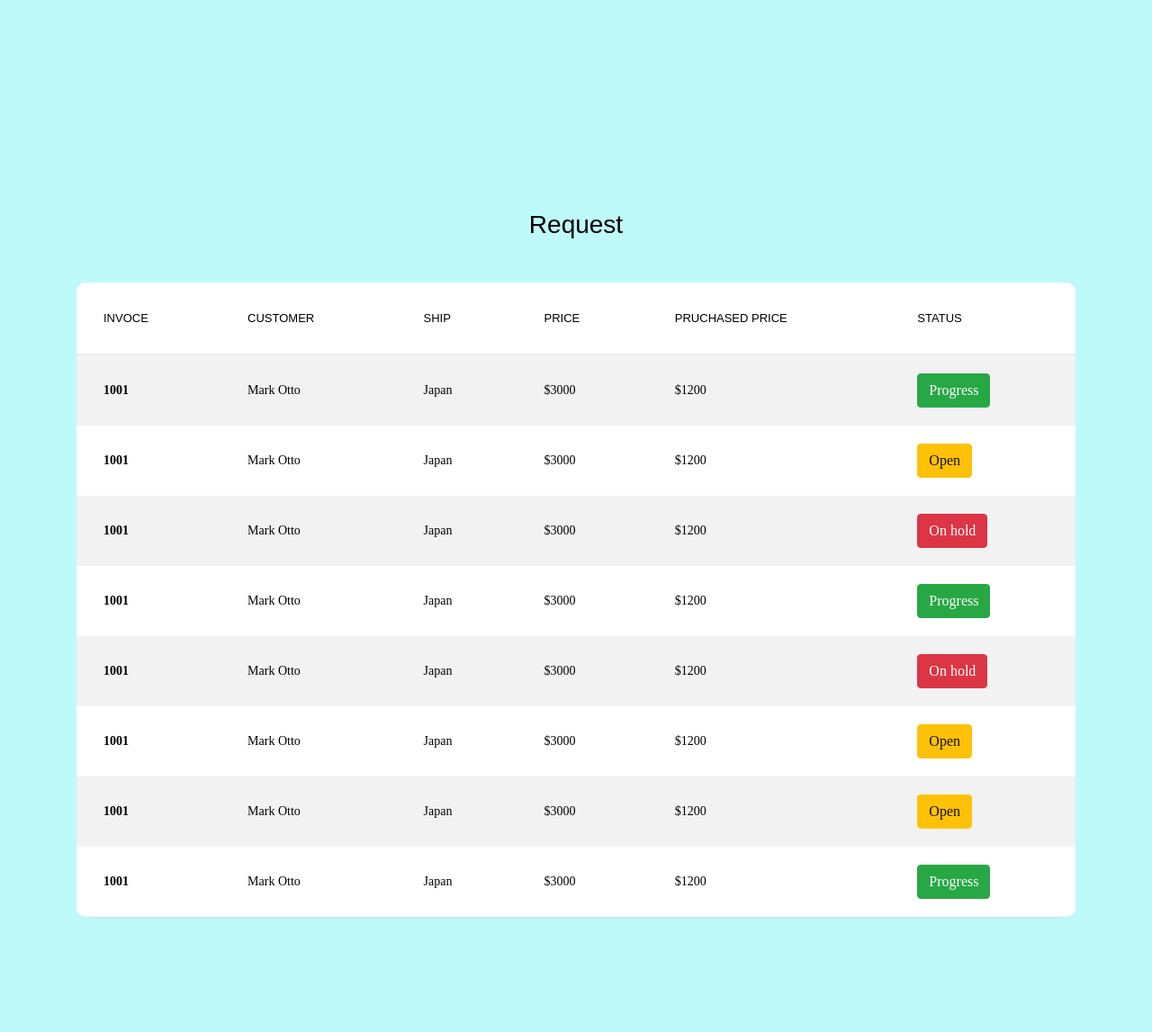
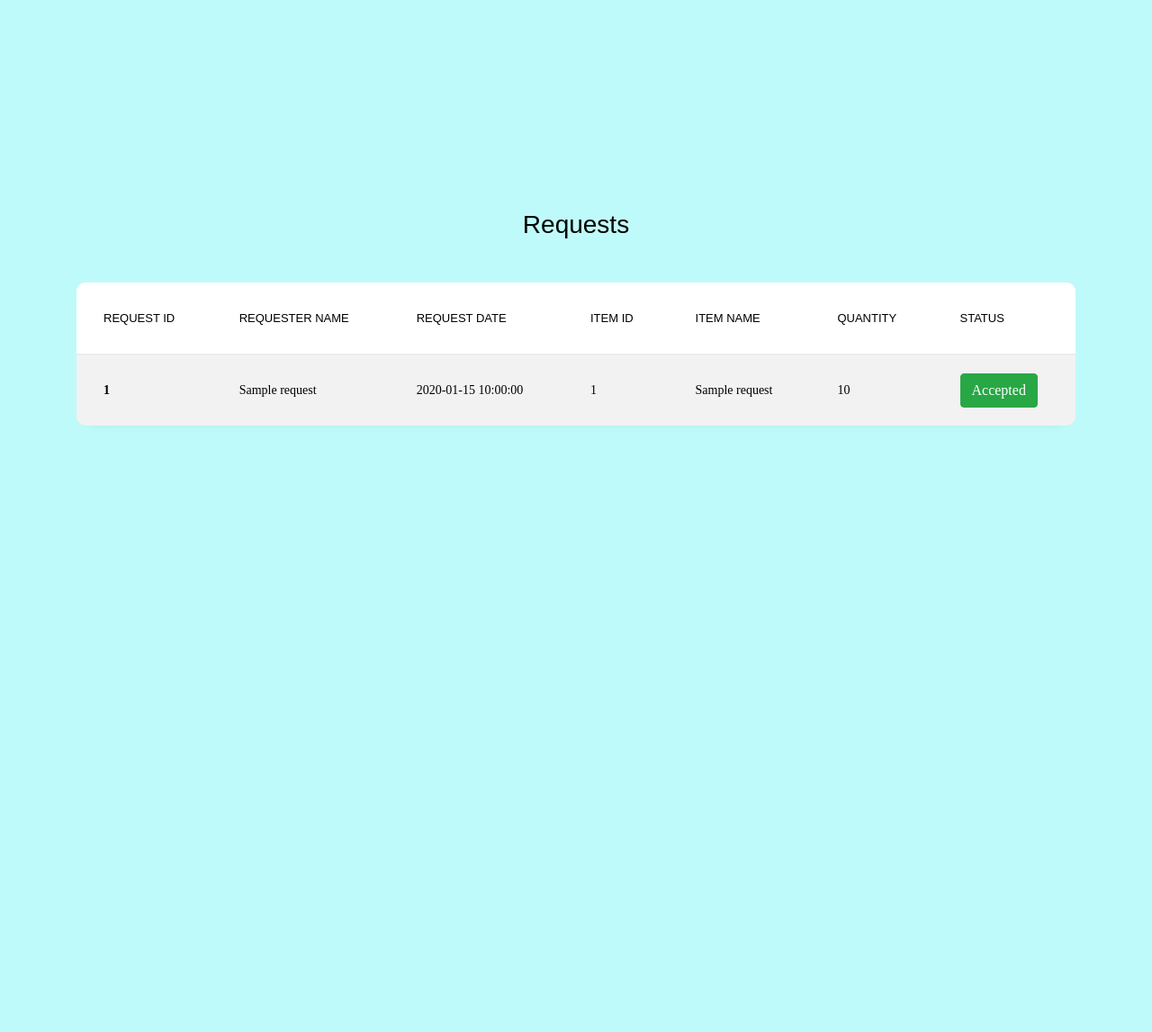
Before and after one commit to Monish-KS/foodinventory-management-system, a Flask app: template templates/home.html in a window 1280 px wide. Shown: the part 1077-2224 px from the top of the page at 90% size. After the commit the page ends 1550 px from the top, so only its background shows below. Run offline with Flask 3, Linux system fonts and the light colour scheme; the template is opened without the code that fills it: most values are stand-ins (such as "Sample title", 1, 10 or a date in 2020); some libraries are stand-ins or nearby versions; some web fonts are replaced.

Commit message:
added reciever and requests form

```diff
--- a/app.py
+++ b/app.py
@@ -1,36 +1,50 @@
 from flask import Flask, render_template,jsonify,request
-from database import load_from_db, load_fruit_from_db,insert_into_database
+from database import load_from_db, load_fruit_from_db,insert_into_database,insert_request_into_database,load_requests_from_db
 
 app = Flask(__name__)
 
 @app.route("/")
 def hello_world():
     food_items = load_from_db()
-    return render_template("home.html",food_items=food_items)
+    requests = load_requests_from_db()
+    return render_template("home.html",food_items=food_items,requests = requests)
 
 @app.route('/inventory')
 def list_items():
     food_items = load_from_db()
     return jsonify(food_items)
 
-@app.route('/submit_form', methods=['GET', 'POST'])
+
+@app.route("/submit_form", methods=["GET", "POST"])
 def submit_form():
-    if request.method == 'GET':
-        return render_template('add-inventory.html')
-    elif request.method == 'POST':
+    if request.method == "GET":
+        return render_template("add-inventory.html")
+    elif request.method == "POST":
         form_data = request.json
         name = form_data.get("inputName")
         category = form_data.get("inputCategory")
-        quantity = int(form_data.get("inputQuantity"))
+        quantity_str = form_data.get("inputQuantity")  # Get quantity as string
         exp_date = form_data.get("inputExpDate")
         supplier_id = form_data.get("inputSupplierID")
 
+        # Check if quantity is provided
+        if quantity_str is None or not quantity_str.strip():
+            print("Quantity is required")
+            return "Error: Quantity is required"
+
+        # Convert quantity to integer
+        try:
+            quantity = int(quantity_str)
+        except ValueError:
+            print("Invalid quantity")
+            return "Error: Invalid quantity"
+
         form_data_send = {
-            "name" : name,
-            "category" : category,
-            "quantity" : quantity,
-            "exp_date" : exp_date,
-            "supplier_id" : supplier_id
+            "name": name,
+            "category": category,
+            "quantity": quantity,
+            "exp_date": exp_date,
+            "supplier_id": supplier_id,
         }
 
         value = insert_into_database(form_data_send)
@@ -38,7 +52,7 @@ def submit_form():
             print("successful")
         else:
             print("error")
-        return 'Form Submitted successfully'
+        return "Form Submitted successfully"
 
 
 @app.route("/<id>")
@@ -49,14 +63,57 @@ def show_fruit(id):
     else:
         return jsonify(fruit)
 
+@app.route('/request_page')
+def show_request():
+    requests = load_requests_from_db()
+    return render_template("Reciever.html", requests=requests)
 
-@app.route("/request", methods=["GET", "POST"])
+
+@app.route("/request_form", methods=["GET", "POST"])
 def request_form():
     if request.method == "GET":
-        return render_template("request.html")
+        # Load data needed for the form, such as inventory items
+        food_items = load_from_db()
+        return render_template("request.html", food_items=food_items)
     elif request.method == "POST":
-        # Process the form submission here
-        pass
+        # Get form data
+        form_data = request.json
+        print(form_data)
+        requester_name = form_data.get("requesterName")
+        request_date = form_data.get("requestDate")
+        item_id = form_data.get("itemID")
+        item_name = form_data.get("itemName")
+        quantity_str = form_data.get("quantity")
+        print(requester_name)
+        if quantity_str is None or not quantity_str.strip():
+            print("Quantity is required")
+            return "Error: Quantity is required"
+
+        # Convert quantity to integer
+        try:
+            quantity = int(quantity_str)
+        except ValueError:
+            print("Invalid quantity")
+            return "Error: Invalid quantity"
+
+
+        # Prepare data to insert into the request database
+        request_data = {
+            "requester_name": requester_name,
+            "request_date": request_date,
+            "item_id": item_id,
+            "item_name": item_name,
+            "quantity": quantity,
+            "status": "pending",  # Set status to "pending"
+        }
+
+        # Insert data into the request database
+        success = insert_request_into_database(request_data)
+
+        if success:
+            return "Request submitted successfully"
+        else:
+            return "Error submitting request"
 
 
 if __name__ == "__main__":
--- a/templates/home.html
+++ b/templates/home.html
@@ -55,11 +55,12 @@
 </div>
 </div>
 </div>
+
     <section class="ftco-section">
         <div class="container">
             <div class="row justify-content-center">
                 <div class="col-md-6 text-center mb-5">
-					<h2 class="heading-section">Request</h2>
+                    <h2 class="heading-section">Requests</h2>
                 </div>
             </div>
             <div class="row">
@@ -68,92 +69,25 @@
                         <table class="table table-striped">
                             <thead>
                                 <tr>
-						      <th>Invoce</th>
-						      <th>Customer</th>
-						      <th>Ship</th>
-						      <th>Price</th>
-						      <th>Pruchased Price</th>
+                                    <th>Request ID</th>
+                                    <th>Requester Name</th>
+                                    <th>Request Date</th>
+                                    <th>Item ID</th>
+                                    <th>Item Name</th>
+                                    <th>Quantity</th>
                                     <th>Status</th>
                                 </tr>
                             </thead>
                             <tbody>
-						    <tr>
-						      <th scope="row">1001</th>
-						      <td>Mark Otto</td>
-						      <td>Japan</td>
-						      <td>$3000</td>
-						      <td>$1200</td>
-						      <td><a href="#" class="btn btn-success">Progress</a></td>
-						    </tr>
-
-						    <tr>
-						      <th scope="row">1001</th>
-						      <td>Mark Otto</td>
-						      <td>Japan</td>
-						      <td>$3000</td>
-						      <td>$1200</td>
-						      <td><a href="#" class="btn btn-warning">Open</a></td>
-						    </tr>
-
-						    <tr>
-						      <th scope="row">1001</th>
-						      <td>Mark Otto</td>
-						      <td>Japan</td>
-						      <td>$3000</td>
-						      <td>$1200</td>
-						      <td><a href="#" class="btn btn-danger">On hold</a></td>
-						    </tr>
-
-						    <tr>
-						      <th scope="row">1001</th>
-						      <td>Mark Otto</td>
-						      <td>Japan</td>
-						      <td>$3000</td>
-						      <td>$1200</td>
-						      <td><a href="#" class="btn btn-success">Progress</a></td>
-						    </tr>
-
-						     <tr>
-						      <th scope="row">1001</th>
-						      <td>Mark Otto</td>
-						      <td>Japan</td>
-						      <td>$3000</td>
-						      <td>$1200</td>
-						      <td><a href="#" class="btn btn-danger">On hold</a></td>
-						    </tr>
-
-						     <tr>
-						      <th scope="row">1001</th>
-						      <td>Mark Otto</td>
-						      <td>Japan</td>
-						      <td>$3000</td>
-						      <td>$1200</td>
-						      <td><a href="#" class="btn btn-warning">Open</a></td>
-
-						       <tr>
-						      <th scope="row">1001</th>
-						      <td>Mark Otto</td>
-						      <td>Japan</td>
-						      <td>$3000</td>
-						      <td>$1200</td>
-						      <td><a href="#" class="btn btn-warning">Open</a></td>
-						    </tr>
-
-						    <tr>
-						      <th scope="row">1001</th>
-						      <td>Mark Otto</td>
-						      <td>Japan</td>
-						      <td>$3000</td>
-						      <td>$1200</td>
-						      <td><a href="#" class="btn btn-success">Progress</a></td>
-						    </tr>
+                                {% for request in requests %}
+                                {% include 'table_list_for_requests.html' %}
+                                {% endfor %}
                             </tbody>
                         </table>
                     </div>
                 </div>
             </div>
         </div>
-	</section>
 
 	<script src="../static/request/js/jquery.min.js"></script>
   <script src="../static/request/js/popper.js"></script>
--- /dev/null
+++ b/templates/table_list_for_requests.html
@@ -0,0 +1,17 @@
+ <tr>
+						      <th scope="row">{{request['request_id']}}</th>
+						      <td>{{request['requester_name']}}</td>
+						      <td>{{request['request_date']}}</td>
+						      <td>{{request['item_id']}}</td>
+						      <td>{{request['item_name']}}</td>
+                              <td>{{request['quantity']}}</td>
+						      <td>
+                                        {% if request['status'] == 'Accepted' %}
+                                            <a href="#" class="btn btn-success">Accepted</a>
+                                        {% elif request['status'] == 'Rejected' %}
+                                            <a href="#" class="btn btn-danger">Rejected</a>
+                                        {% else %}
+                                            <a href="#" class="btn btn-warning">Pending</a>
+                                        {% endif %}
+                              </td>
+</tr>
```
Also changed, not shown: database.py (+27 -0 lines), templates/reciever.html (added, +83 -0 lines), templates/request.html (+66 -2 lines), templates/supplier.html (added). Lines whose indentation alone changed are shown as unchanged.
